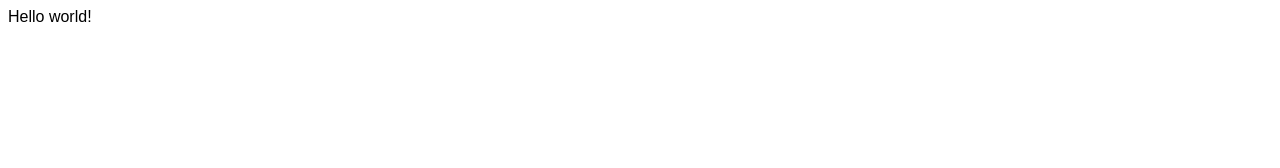
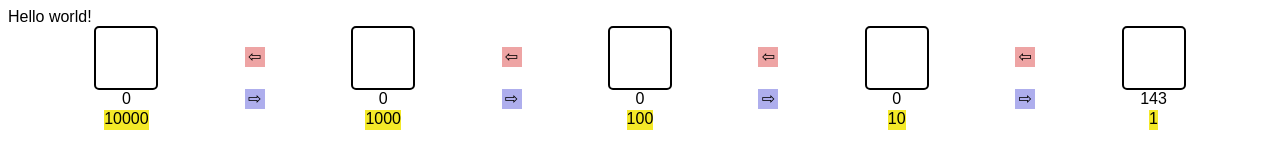
Before and after one commit to IMAGINARY/numeral-coins, a website built with Parcel: page src/html/index.html in a window 1280 px wide. Built offline with nearby package versions, Linux system fonts and the light colour scheme.

Commit message:
First UI

```diff
--- a/package.json
+++ b/package.json
@@ -8,6 +8,7 @@
     "d3-selection": "^3.0.0"
   },
   "devDependencies": {
+    "@types/d3-selection": "^3.0.10",
     "parcel": "^2.11.0",
     "prettier": "^3.1.1"
   },
--- /dev/null
+++ b/src/css/layout.css
@@ -0,0 +1,34 @@
+#wallet {
+    display: flex;
+    flex-direction: row-reverse;
+    justify-content: space-evenly;
+}
+
+
+
+.graphic-pocket {
+    min-width: 60px;
+    min-height: 60px;
+    text-align: center;
+    border: 2px solid black;
+    border-radius: 5px;
+}
+.numeric-pocket {
+    min-width: 60px;
+    min-height: 20px;
+    text-align: center;
+}
+
+.exploding-controls {
+    display: flex;
+    flex-direction: column;
+    justify-content: space-evenly;
+
+    min-width: 20px;
+}
+
+.creation-controls {
+    display: flex;
+    justify-content: space-evenly;
+    min-height: 20px;
+}
--- a/src/css/style.css
+++ b/src/css/style.css
@@ -2,3 +2,24 @@
 body {
   font-family: sans-serif;
 }
+
+.explode-button {
+  text-align: center;
+  user-select: none;
+  background: rgb(238, 164, 164);
+  width: 20px;
+  height: 20px;
+}
+.unexplode-button {
+  text-align: center;
+  user-select: none;
+  background: rgb(174, 174, 237);
+  width: 20px;
+  height: 20px;
+}
+.creation-button {
+  text-align: center;
+  user-select: none;
+  background: rgb(244, 233, 40);
+  height: 20px;
+}
--- a/src/html/index.html
+++ b/src/html/index.html
@@ -4,12 +4,13 @@
 
   <head>
     <link rel="stylesheet" href="../css/style.css" />
+    <link rel="stylesheet" href="../css/layout.css" />
   </head>
 
   <body>
     Hello world!
 
-    <div id="wallet"></div>
+    <div id="wallet-container"></div>
 
     <script src="../ts/main.ts" type="module"></script>
   </body>
--- a/src/ts/main.ts
+++ b/src/ts/main.ts
@@ -1,14 +1,16 @@
 import "./wallet";
 import wallet from "./wallet";
+import * as d3 from "d3-selection";
 
 const W = new wallet(10, 5);
 
 declare global {
   interface Window {
     W: wallet;
+    d3: typeof d3;
   }
 }
 
 window.W = W;
-W.setPocket(0, 15);
+window.d3 = d3;
 console.log(W.pockets);
--- a/src/ts/wallet.ts
+++ b/src/ts/wallet.ts
@@ -1,3 +1,5 @@
+import * as d3 from "d3-selection";
+
 interface wallet {
   radix: number;
   pockets: number[];
@@ -8,11 +10,15 @@ class wallet implements wallet {
   constructor(radix: number, numPockets: number) {
     this.radix = radix;
     this.pockets = new Array(numPockets).fill(0);
+    this.setPocket(0, 143);
+    this.createUI(document.getElementById("wallet-container") as HTMLElement);
+    this.updateUI();
   }
   setPocket(index: number, x: number) {
     this.pockets[index] = x;
   }
 
+  // explode: join points into next pocket
   explode(index: number) {
     if (index >= this.pockets.length) {
       return;
@@ -21,8 +27,10 @@ class wallet implements wallet {
       this.pockets[index] -= this.radix;
       this.pockets[index + 1] += 1;
     }
+    this.updateUI();
   }
 
+  // unexplode: split points into previous pocket
   unexplode(index: number) {
     if (index >= this.pockets.length || index < 1) {
       return;
@@ -31,6 +39,7 @@ class wallet implements wallet {
       this.pockets[index] -= 1;
       this.pockets[index - 1] += this.radix;
     }
+    this.updateUI();
   }
 
   value() {
@@ -38,6 +47,87 @@ class wallet implements wallet {
       (acc, curr, i) => acc + curr * Math.pow(this.radix, i)
     );
   }
+
+  createUI(container: HTMLElement) {
+    const div = d3.select(container).append("div").attr("id", "wallet");
+
+    interface itemList {
+      type: string;
+      pocketIndex: number;
+    }
+
+    const pocketsList = this.pockets.map((d, i) => ({
+      type: "pocket",
+      value: d,
+      pocketIndex: i,
+    }));
+
+    const itemsList = [] as itemList[];
+    pocketsList.forEach((d, i) => {
+      itemsList.push(d);
+      if (i < pocketsList.length - 1) {
+        itemsList.push({ type: "expControls", pocketIndex: i });
+      }
+    });
+
+    console.log(itemsList);
+
+    const items = div
+      .selectAll("div")
+      .data(itemsList)
+      .enter()
+      .append("div")
+      .attr("class", (d) =>
+        d.type === "pocket" ? "pocket" : "exploding-controls"
+      );
+
+    const pockets = d3.selectAll(".pocket");
+    const graphicPockets = pockets
+      .append("div")
+      .attr("class", "graphic-pocket");
+    const numericPockets = pockets
+      .append("div")
+      .attr("class", "numeric-pocket");
+    const creationControls = pockets
+      .append("div")
+      .attr("class", "creation-controls");
+    const explodingControls = d3.selectAll(".exploding-controls");
+
+    creationControls
+      .append("div")
+      .attr("class", "creation-button")
+      .text((d) => {
+        const i = (d as itemList).pocketIndex;
+        return (this.radix ** i).toString();
+      })
+      .on("click", (ev, d) => {
+        const i = (d as itemList).pocketIndex;
+        const v = this.pockets[i];
+        this.setPocket(i, v + 1);
+        this.updateUI();
+      });
+
+    explodingControls
+      .append("div")
+      .attr("class", "explode-button")
+      .text("⇦")
+      .on("click", (ev, d) => {
+        this.explode((d as itemList).pocketIndex);
+      });
+
+    explodingControls
+      .append("div")
+      .attr("class", "unexplode-button")
+      .text("⇨")
+      .on("click", (ev, d: any) =>
+        this.unexplode((d as itemList).pocketIndex + 1)
+      );
+  }
+
+  updateUI() {
+    const pockets = d3.selectAll(".numeric-pocket").data(this.pockets);
+    pockets.text((d) => d.toString());
+  }
 }
 
 export default wallet;
```
Also changed, not shown: 1 other file.
